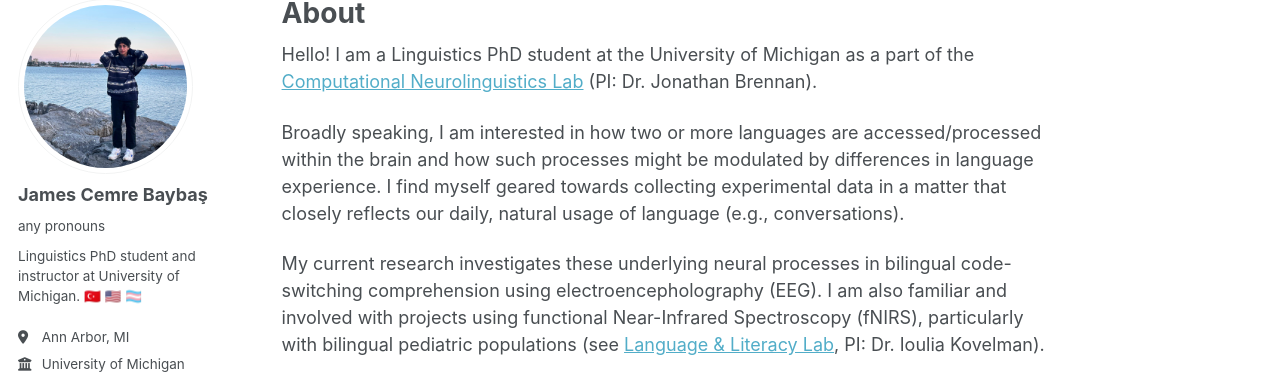
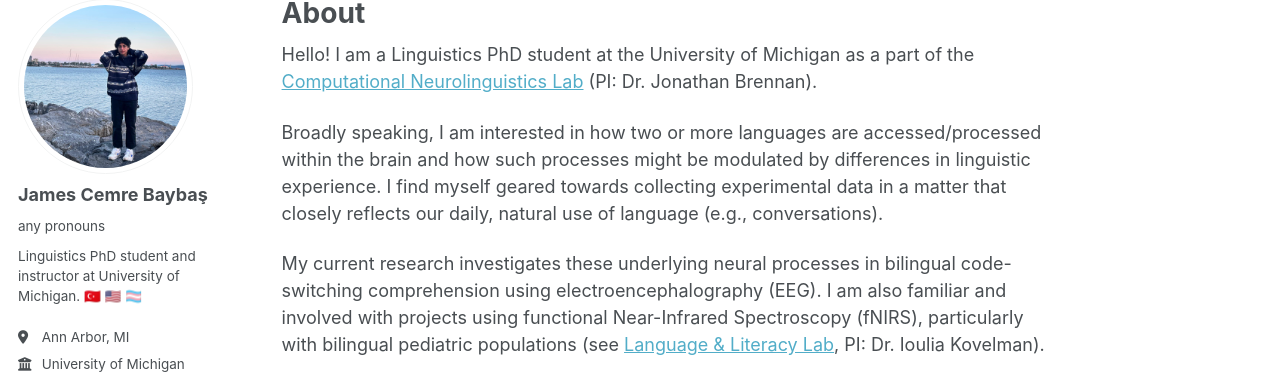
Before and after one commit to jbaybas/jbaybas.github.io, a Jekyll site: the page built from _pages/about.md, in a window 1280 px wide and 1017 px high. Shown: the part 100-485 px from the top of the window. Built offline with Jekyll 4.4.1, drawn with Linux system fonts in a browser that asks for light colours.

Commit message:
Update about.md

```diff
--- a/_pages/about.md
+++ b/_pages/about.md
@@ -9,9 +9,9 @@ redirect_from:
 
 Hello! I am a Linguistics PhD student at the University of Michigan as a part of the [Computational Neurolinguistics Lab](https://sites.lsa.umich.edu/cnllab/) (PI: Dr. Jonathan Brennan).
 
-Broadly speaking, I am interested in how two or more languages are accessed/processed within the brain and how such processes might be modulated by differences in language experience. I find myself geared towards collecting experimental data in a matter that closely reflects our daily, natural usage of language (e.g., conversations).
+Broadly speaking, I am interested in how two or more languages are accessed/processed within the brain and how such processes might be modulated by differences in linguistic experience. I find myself geared towards collecting experimental data in a matter that closely reflects our daily, natural use of language (e.g., conversations).
 
-My current research investigates these underlying neural processes in bilingual code-switching comprehension using electroencepholography (EEG). I am also familiar and involved with projects using functional Near-Infrared Spectroscopy (fNIRS), particularly with bilingual pediatric populations (see [Language & Literacy Lab](https://sites.lsa.umich.edu/kovelman-lab/), PI: Dr. Ioulia Kovelman).
+My current research investigates these underlying neural processes in bilingual code-switching comprehension using electroencephalography (EEG). I am also familiar and involved with projects using functional Near-Infrared Spectroscopy (fNIRS), particularly with bilingual pediatric populations (see [Language & Literacy Lab](https://sites.lsa.umich.edu/kovelman-lab/), PI: Dr. Ioulia Kovelman).
 
 In my free time, I enjoy hiking nature trails, painting, live music, and playing Old School RuneScape.
 
```
